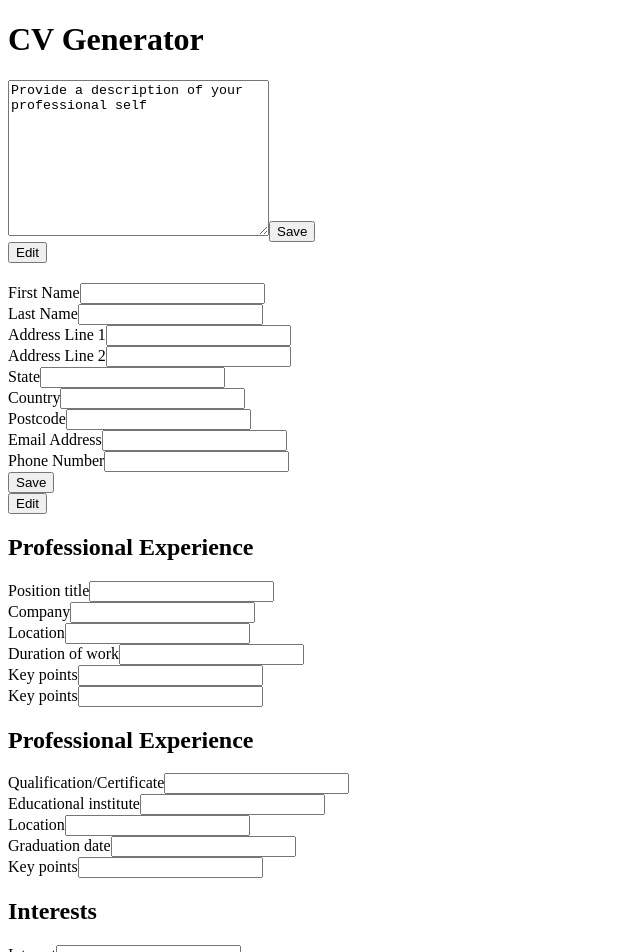
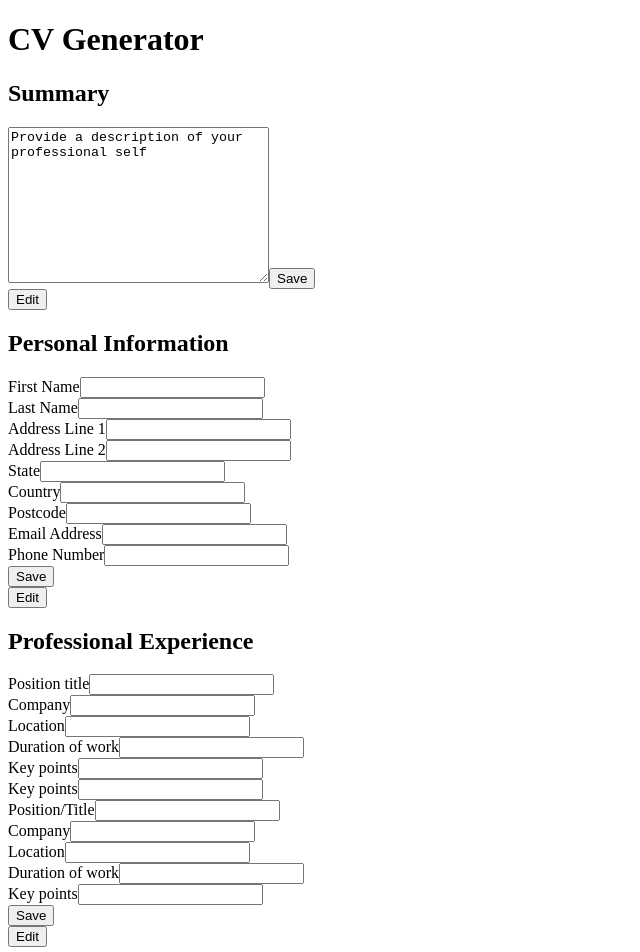
Before and after one commit to daniel-moderiano/cv-application, a React (Create React App) app: page / in a window 1280 px wide. Shown: the top 952 px of the page, without its empty margins (0-640 px from the left). Built offline with nearby package versions, Linux system fonts and the light colour scheme.

Commit message:
Add ProfessionalExpForm.js

```diff
--- a/src/components/Main.js
+++ b/src/components/Main.js
@@ -2,7 +2,8 @@ import React, { Component } from "react";
 import ResumeSection from "./ResumeSection";
 import Field from "./Field";
 import SummaryForm from "./SummaryForm";
-import PersonalInfoForm from "./PersonalInfoForm"
+import PersonalInfoForm from "./PersonalInfoForm";
+import ProfessionalExpForm from "./ProfessionalExpForm";
 import { nanoid } from "nanoid";
 
 class Main extends Component {
@@ -11,20 +12,13 @@ class Main extends Component {
     return (
       <main className="main">
 
-        <SummaryForm />
+        <SummaryForm title={'Summary'} />
 
-        <PersonalInfoForm />
+        <PersonalInfoForm title={'Personal Information'}/>
 
-        <ResumeSection title="Professional Experience">
-          <Field fieldType="text" name="position" label="Position title" />
-          <Field fieldType="text" name="company" label="Company" />
-          <Field fieldType="text" name="location-work" label="Location" />
-          <Field fieldType="text" name="duration-work" label="Duration of work" />
-          <Field fieldType="text" name="key-points" label="Key points" />
-          <Field fieldType="text" name="key-points" label="Key points" />
-        </ResumeSection>
+        <ProfessionalExpForm title={'Professional Experience'}/>
 
-        <ResumeSection title="Professional Experience">
+        <ResumeSection title="Education">
           <Field fieldType="text" name="qualification" label="Qualification/Certificate" />
           <Field fieldType="text" name="institute" label="Educational institute" />
           <Field fieldType="text" name="location-education" label="Location" />
--- a/src/components/PersonalInfoForm.js
+++ b/src/components/PersonalInfoForm.js
@@ -40,7 +40,7 @@ class PersonalInfoForm extends Component {
 
   render() {
     return (
-      <ResumeSection>
+      <ResumeSection title={this.props.title}>
           <form onSubmit={this.handleSubmit} className="form personal">
             <Field
               fieldType="text"
--- a/src/components/ProfessionalExpForm.js
+++ b/src/components/ProfessionalExpForm.js
@@ -0,0 +1,91 @@
+import React, { Component } from "react";
+import ResumeSection from "./ResumeSection";
+import Field from "./Field";
+
+class ProfessionalExpForm extends Component {
+  constructor(props) {
+    super(props);
+
+    this.state = {
+      position: "",
+      company: "",
+      locationWork: "",
+      durationWork: "",
+      keyPoints: "",
+    };
+
+    // Bind all methods
+    this.handleChange = this.handleChange.bind(this);
+    this.handleSubmit = this.handleSubmit.bind(this);
+
+  };
+
+  handleChange(event) {
+    this.setState({ [event.target.name]: event.target.value });
+  }
+
+  handleSubmit(event) {
+    console.log(this.state);
+    event.preventDefault();
+  }
+
+  render() {
+    return (
+      <ResumeSection title={this.props.title}>
+          <form onSubmit={this.handleSubmit} className="form personal">
+          <Field fieldType="text" name="position" label="Position title" />
+          <Field fieldType="text" name="company" label="Company" />
+          <Field fieldType="text" name="locationWork" label="Location" />
+          <Field fieldType="text" name="durationWork" label="Duration of work" />
+          <Field fieldType="text" name="keyPoints" label="Key points" />
+          <Field fieldType="text" name="key-points" label="Key points" />
+            <Field
+              fieldType="text"
+              name="position"
+              label="Position/Title"
+              placeholder={""}
+              value={this.state.position}
+              onChange={this.handleChange}
+            />
+            <Field
+              fieldType="text"
+              name="company"
+              label="Company"
+              placeholder={""}
+              value={this.state.company}
+              onChange={this.handleChange}
+            />
+            <Field
+              fieldType="text"
+              name="locationWork"
+              label="Location"
+              placeholder={""}
+              value={this.state.locationWork}
+              onChange={this.handleChange}
+            />
+            <Field
+              fieldType="text"
+              name="durationWork"
+              label="Duration of work"
+              placeholder={""}
+              value={this.state.durationWork}
+              onChange={this.handleChange}
+            />
+            <Field
+              fieldType="text"
+              name="keyPoints"
+              label="Key points"
+              placeholder={""}
+              value={this.state.keyPoints}
+              onChange={this.handleChange}
+            />
+
+            <button type="submit">Save</button>
+          </form>
+          <button type="button">Edit</button>
+      </ResumeSection>
+    );
+  }
+}
+
+export default ProfessionalExpForm;
--- a/src/components/SummaryForm.js
+++ b/src/components/SummaryForm.js
@@ -26,7 +26,7 @@ class SummaryForm extends Component {
 
   render() {
     return (
-      <ResumeSection>
+      <ResumeSection title={this.props.title}>
           <form onSubmit={this.handleSubmit} className="form personal">
             <textarea name="summary" id="summary" cols="30" rows="10" value={this.state.summary} onChange={this.handleChange}></textarea>
             <button type="submit">Save</button>
```
